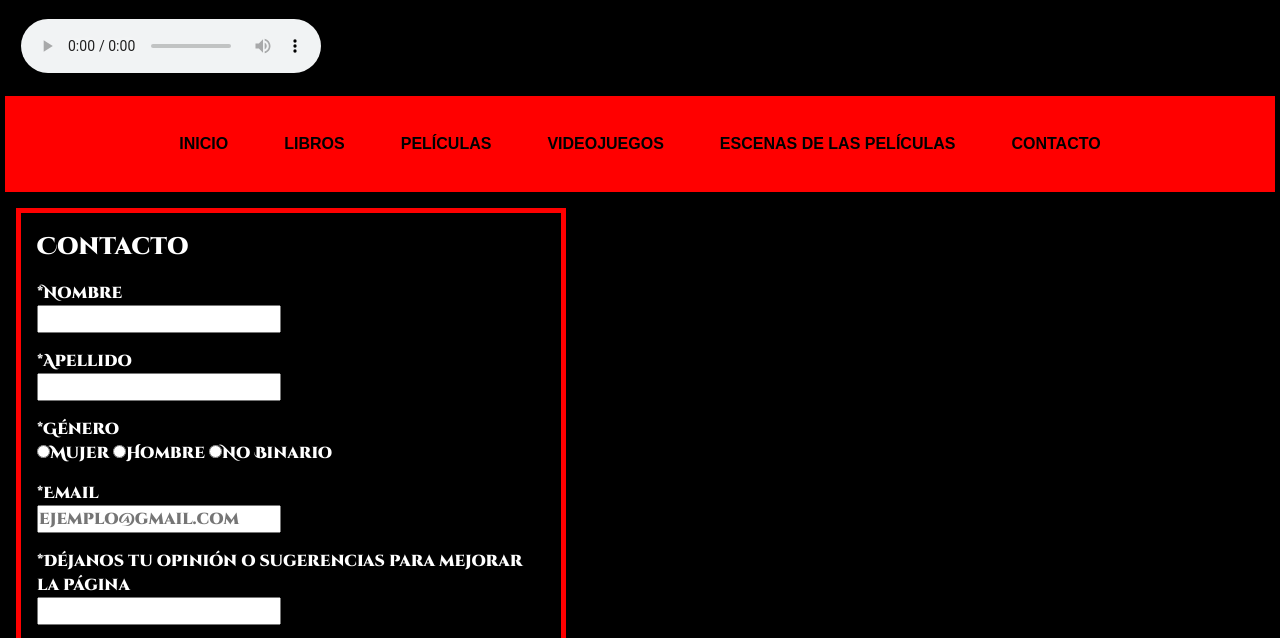
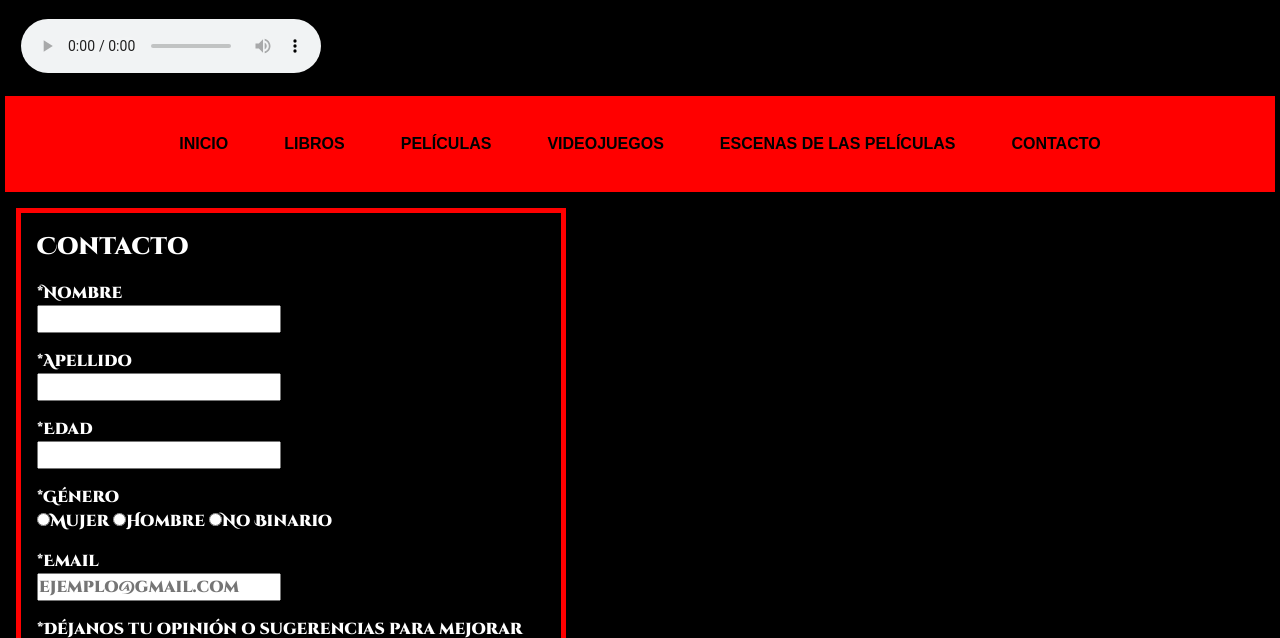
Before and after one commit to MartinMatarrese/HARRY-POTTER-FANS, a website: page pages/contacto.html in a window 1280 px wide. Shown: the part 146-784 px from the top of the page. Drawn offline with nearby package versions, Linux system fonts and the light colour scheme; a web font is replaced by a local one.

Commit message:
modifique osas de libros

```diff
--- a/pages/contacto.html
+++ b/pages/contacto.html
@@ -62,6 +62,11 @@
                 <input class="texto" type="text" name="surname">
             </div>
             <div class="formu m-3">
+              <label for="edad">*Edad</label>
+              <br>
+              <input class="texto" type="number" name="numero">
+          </div>
+            <div class="formu m-3">
                 <label for="sexo">*Género</label>
                 <br>
                 <input type="radio" name="sexo" value="muj">Mujer
--- a/scss/_main.scss
+++ b/scss/_main.scss
@@ -63,7 +63,7 @@ main{
         width: 95vw;
         display: grid;
         grid-template-columns: 1fr 1fr 1fr;
-        grid-template-rows: repeat(4, 1fr);
+        grid-template-rows: 1fr 1fr 1fr;
         grid-auto-columns: 1fr;
         gap: 5px;
         grid-auto-flow: row;
```
Also changed, not shown: css/estilo.css, scss/_media.scss (indentation only), 1 other file.
